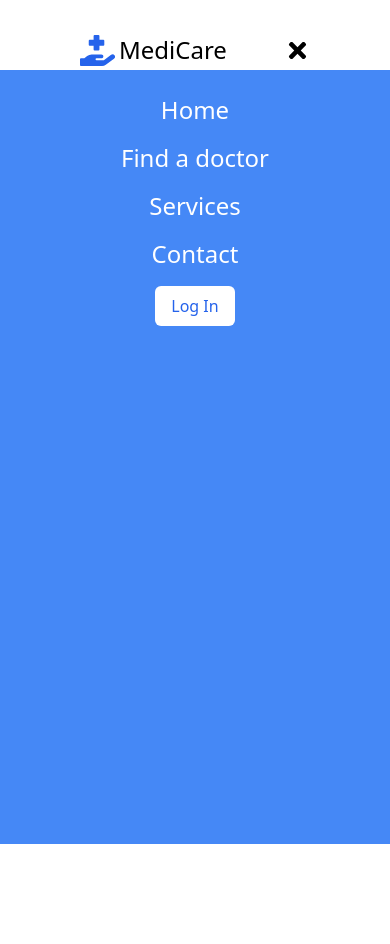
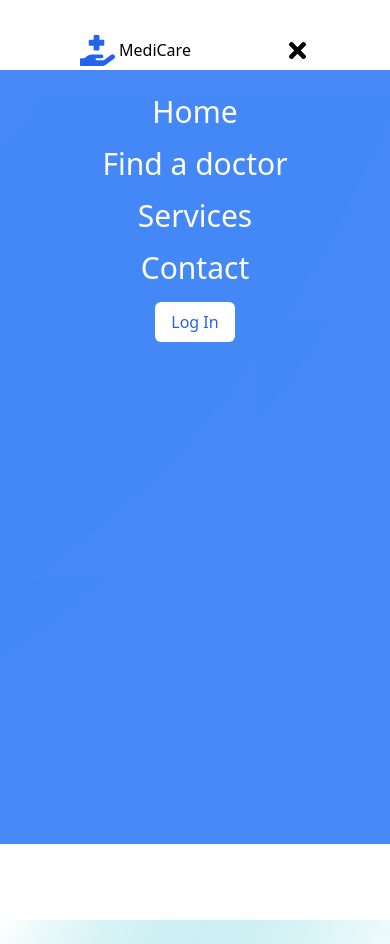
Before and after one commit to MainBank5/Appointment-booking-system, a React (Vite) app in the folder Appointment_system/: page / in a window 390 px wide. Both pictures are taken after a click on the element 297 px from the left and 50 px from the top of the page. Before the commit the page ends 844 px from the top, so only its background shows below. Built offline with nearby package versions, Linux system fonts and the light colour scheme.

Commit message:
"Updated App.jsx to include react-router-dom, modified Header.jsx for logo and navigation, added hero section styles to index.css, and updated doctorLogin function in doctorController.js"

```diff
--- a/Appointment_system/src/App.jsx
+++ b/Appointment_system/src/App.jsx
@@ -1,4 +1,6 @@
+import { Routes, Route } from "react-router-dom"
 import Header from "./components/Header/Header"
+import Home from "./pages/Home"
 
 function App() {
 
@@ -6,6 +8,10 @@ function App() {
   return (
     <>
     <Header/>
+    <Routes>
+      <Route path="/" element={<Home/>}/>
+    </Routes>
+
     </>
   )
 }
--- a/Appointment_system/src/components/Header/Header.jsx
+++ b/Appointment_system/src/components/Header/Header.jsx
@@ -34,7 +34,7 @@ const Header = () => {
           {/*logo */}
         <div className='max-w-full flex items-center gap-1 cursor-pointer'>
           <span><FaHandHoldingMedical size={35} className='text-blue-600'/></span>
-          <h1 className='text-2xl'> MediCare</h1>
+          <h1 className='md:text-2xl text:3xl'> MediCare</h1>
         </div>
 
         <div className="hidden md:block">
@@ -81,7 +81,7 @@ const Header = () => {
                 <li key={index}>
                   <NavLink
                     to={link.path}
-                    className="text-2xl text-white hover:text-blue-200"
+                    className="text-3xl text-white hover:text-blue-200"
                     onClick={handleMobileMenu}
                   >
                     {link.name}
--- a/Appointment_system/src/index.css
+++ b/Appointment_system/src/index.css
@@ -9,4 +9,8 @@
     .container {
         @apply mx-auto px-20 max-w-full w-[1440px]
     }
+
+    .hero_section {
+        @apply flex flex-col justify-center items-center bg-[url('./assets/hero-bg.png')]
+    }
 }
--- /dev/null
+++ b/Appointment_system/src/pages/Home.jsx
@@ -0,0 +1,17 @@
+
+const Home = () => {
+  return (
+    <section className="hero_section h-screen">
+        {/*Hero section */}
+       <div className="container">
+
+        <div>
+
+        </div>
+
+       </div>
+    </section>
+  )
+}
+
+export default Home;
```
Also changed, not shown: Appointment_system/src/pages/Contact.jsx (added), Appointment_system/src/pages/Doctors.jsx (added), Appointment_system/src/pages/Services.jsx (added), 1 other file (tests, documents, lock files or other folders).
